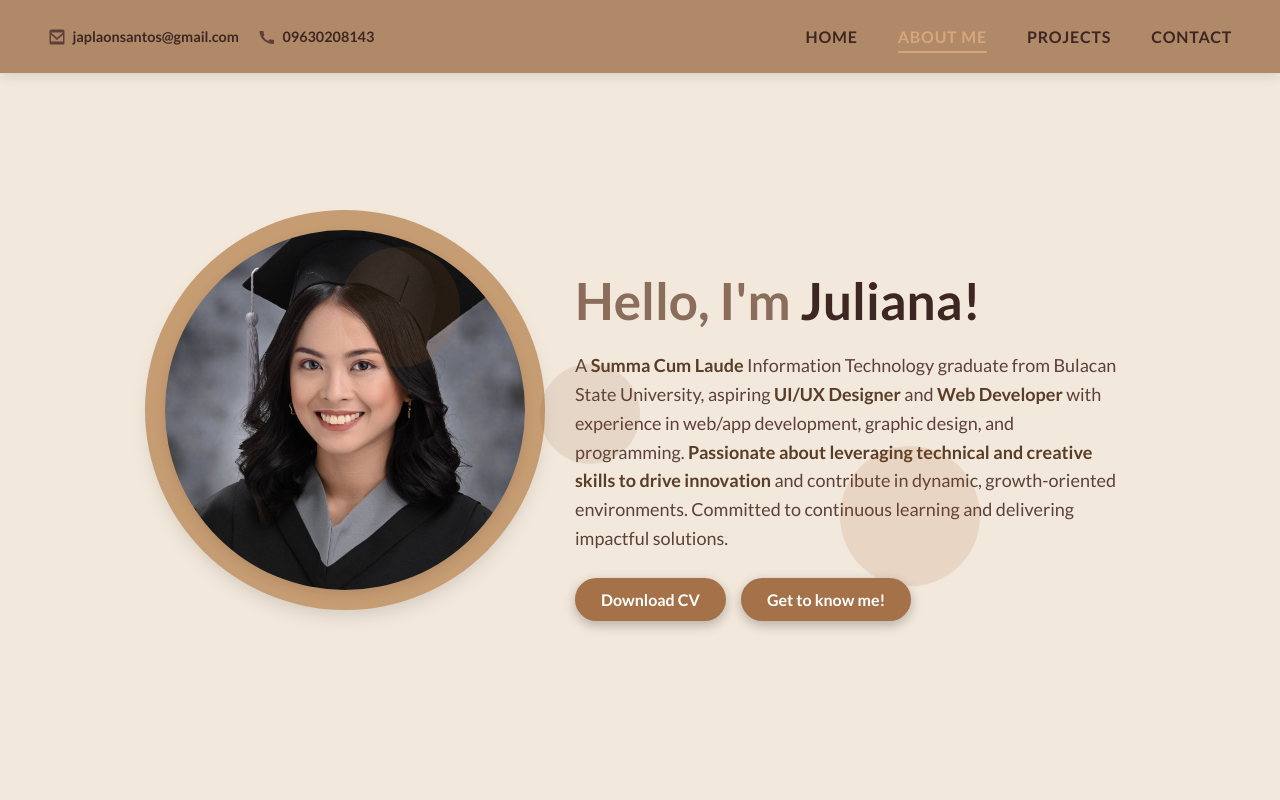
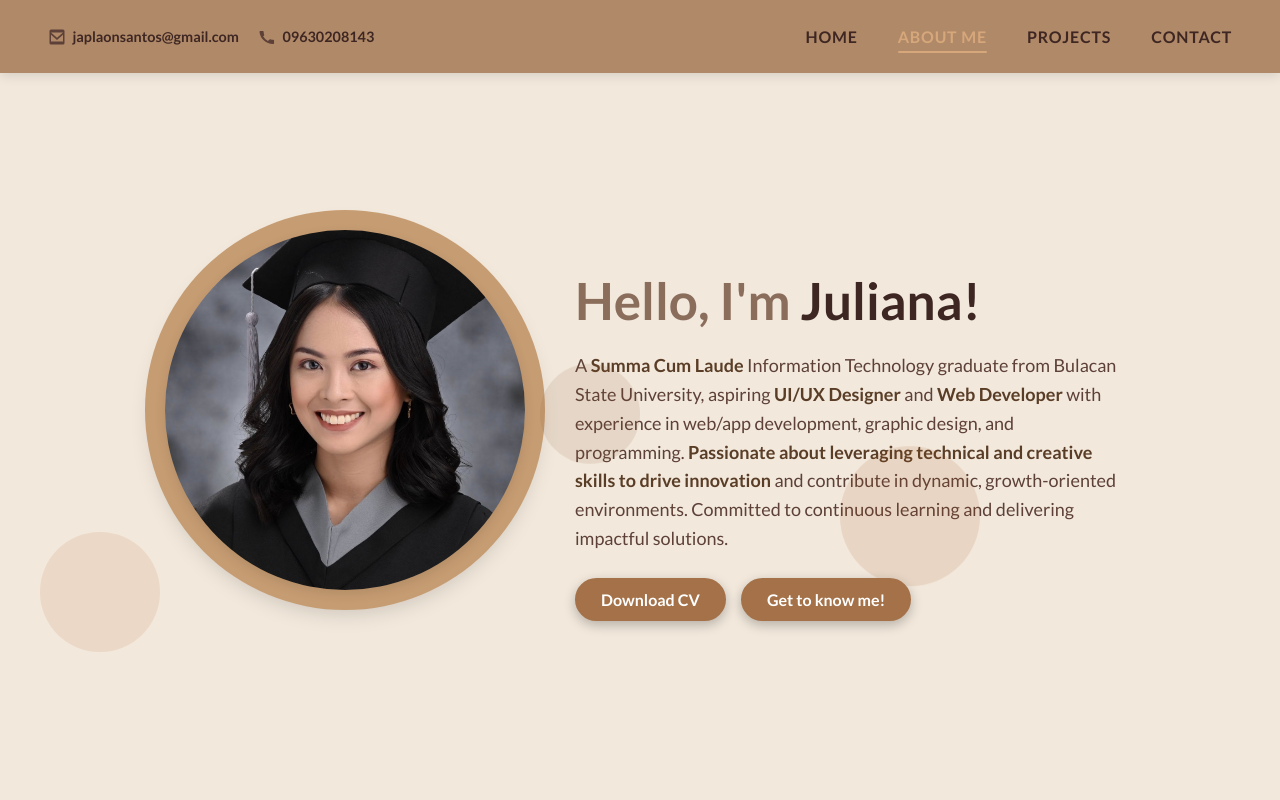
Before and after one commit to julianaaplaonsantos/mywebsite, a React (Vite) app: page / in a window 1280 px wide. Shown: the top 800 px of the page. Built offline with nearby package versions, Linux system fonts and the light colour scheme.

Commit message:
fix circles

```diff
--- a/src/sections/Home.css
+++ b/src/sections/Home.css
@@ -290,8 +290,7 @@
   width: 120px;
   height: 120px;
   background-color: #B9692D;
-  top: 15%;
-  left: 20%;
+  top: 90%;
   animation: floatUpDown 6s infinite alternate;
 }
 
```
